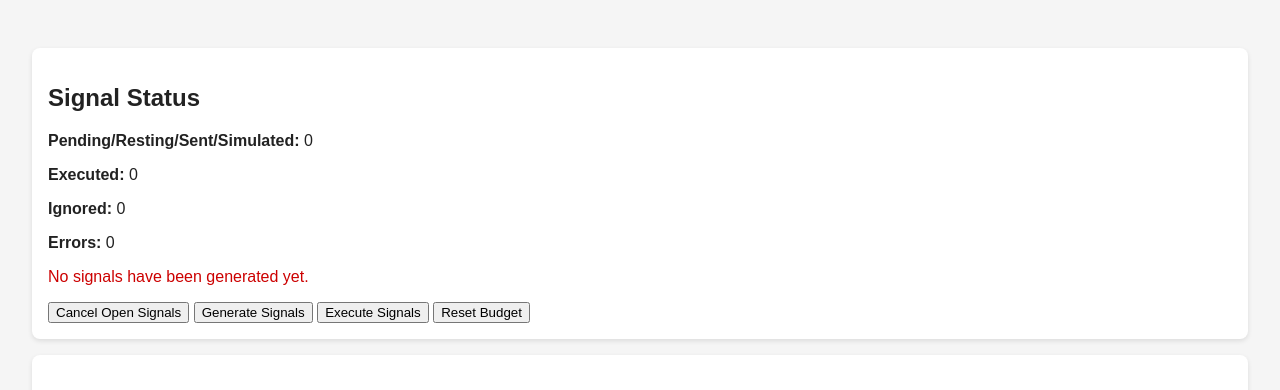
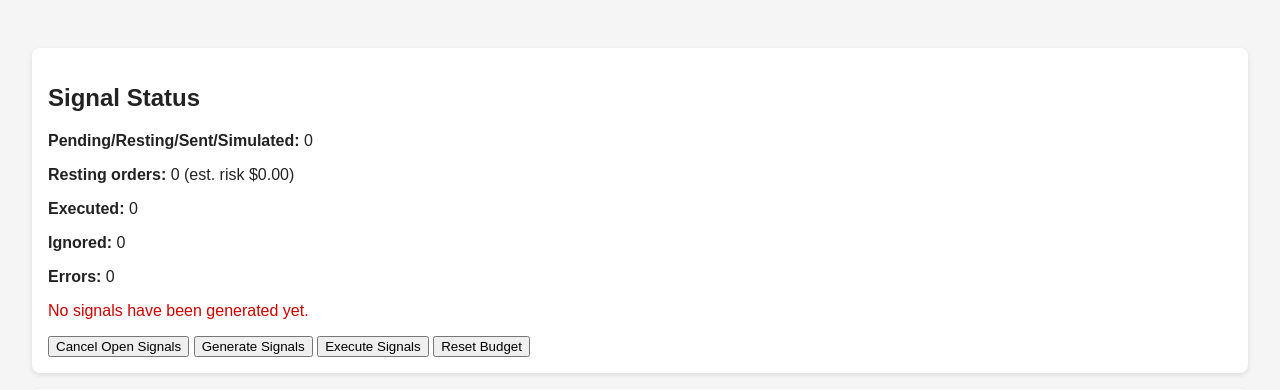
Before and after one commit to cherwinski/kalshi_edge, a FastAPI app: page / in a window 1280 px wide. Shown: the part 112-502 px from the top of the page. Run offline with FastAPI, Linux system fonts and the light colour scheme; data that the repository does not hold is empty; some libraries are stand-ins or nearby versions.

Commit message:
Show resting order risk on dashboard; compute in API

```diff
--- a/kalshi_edge/api/app.py
+++ b/kalshi_edge/api/app.py
@@ -207,6 +207,7 @@ def get_signal_status_summary() -> Dict[str, Any]:
     conn = get_connection()
     counts: Dict[str, int] = {}
     latest_ts = None
+    resting_risk = 0.0
     try:
         cur = conn.cursor()
         cur.execute(
@@ -223,6 +224,31 @@ def get_signal_status_summary() -> Dict[str, Any]:
         row = cur.fetchone()
         if row and row[0]:
             latest_ts = row[0]
+
+        # Compute approximate risk for resting orders.
+        cur.execute(
+            """
+            SELECT side, p_mkt, size
+            FROM signals
+            WHERE status = 'resting'
+            """
+        )
+        for side, p_mkt, size in cur.fetchall():
+            try:
+                price = float(p_mkt or 0.0)
+            except Exception:
+                price = 0.0
+            if price > 1.0:
+                price = price / 100.0
+            if price < 0:
+                price = 0.0
+            sz = abs(int(size or 0))
+            if sz <= 0:
+                continue
+            if (side or "").lower() == "no":
+                resting_risk += (1.0 - price) * sz
+            else:
+                resting_risk += price * sz
     finally:
         conn.close()
 
@@ -240,6 +266,7 @@ def get_signal_status_summary() -> Dict[str, Any]:
         "counts": counts,
         "latest_created_at": latest_ts.isoformat() if latest_ts else None,
         "message": message,
+        "resting_risk": resting_risk,
     }
 
 
--- a/templates/dashboard.html
+++ b/templates/dashboard.html
@@ -8,6 +8,7 @@
          + (signal_status.counts.resting or 0)
          + (signal_status.counts.sent or 0)
          + (signal_status.counts.simulated or 0) }}</p>
+    <p><strong>Resting orders:</strong> {{ signal_status.counts.resting or 0 }} (est. risk ${{ "%.2f"|format(signal_status.resting_risk or 0) }})</p>
     <p><strong>Executed:</strong> {{ signal_status.counts.executed or 0 }}</p>
     <p><strong>Ignored:</strong> {{ signal_status.counts.ignored or 0 }}</p>
     <p><strong>Errors:</strong> {{ signal_status.counts.error or 0 }}</p>
```
